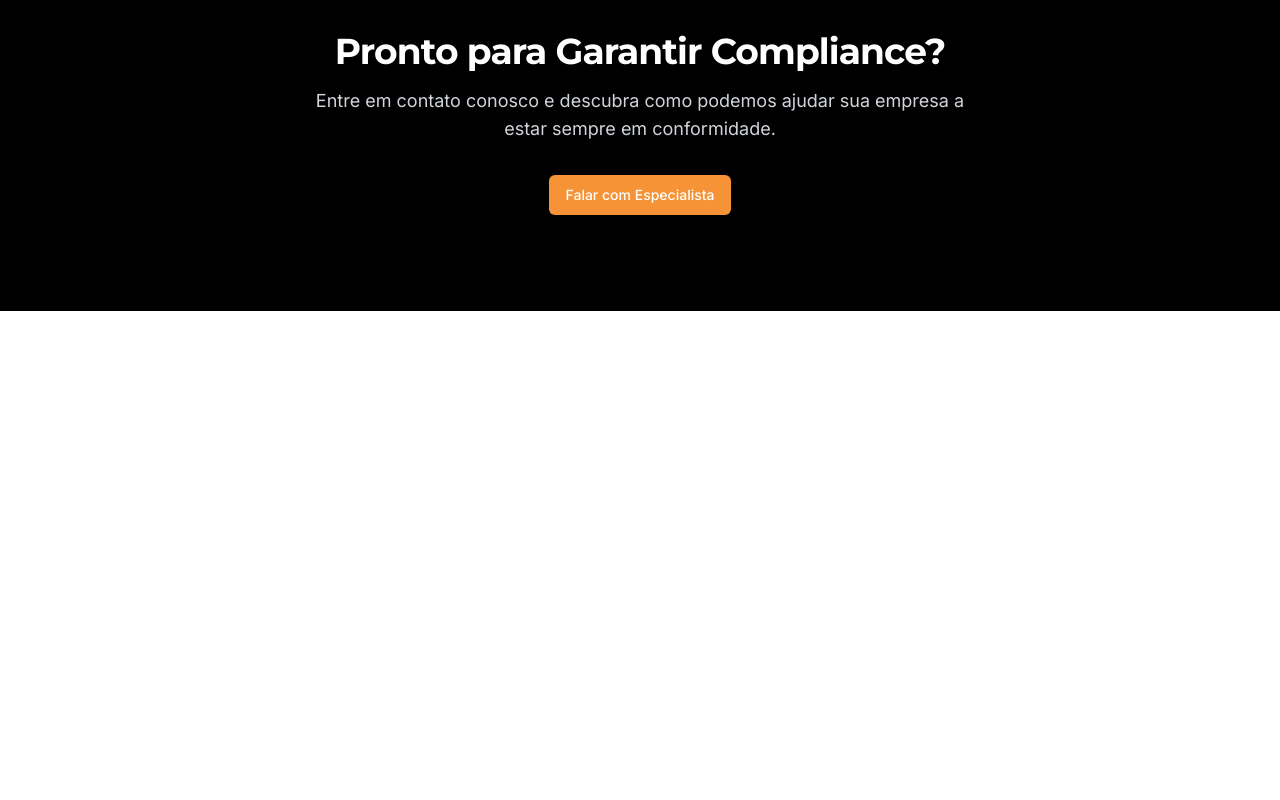
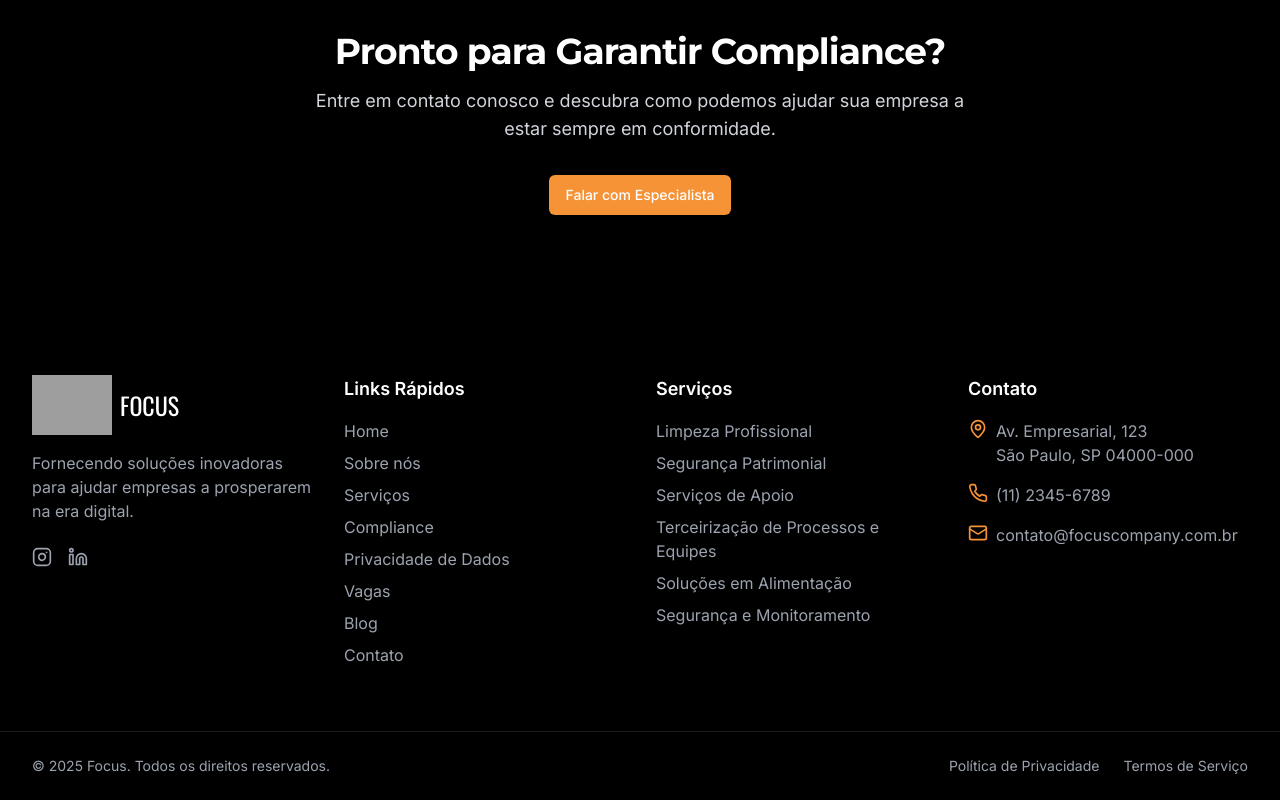
Before and after one commit to gabrielmartins88/focus-site-final, a Next.js app: page /compliance in a window 1280 px wide. Shown: the part 1950-2750 px from the top of the page. Before the commit the page ends 2261 px from the top, so only its background shows below. Built offline with nearby package versions, Linux system fonts and the light colour scheme; grey boxes are pictures that could not be loaded.

Commit message:
feat: add Footer component to compliance page
Include main footer for consistent page structure

#VERCEL_SKIP

Co-authored-by: null <187574287+gabrielmartins88@users.noreply.github.com>

```diff
--- a/app/compliance/page.tsx
+++ b/app/compliance/page.tsx
@@ -3,6 +3,7 @@ import { Button } from "@/components/ui/button"
 import { Shield, FileText, Users, Lock, CheckCircle, AlertTriangle } from "lucide-react"
 import Link from "next/link"
 import { Header } from "@/components/header"
+import { Footer } from "@/components/footer"
 
 export default function CompliancePage() {
   return (
@@ -203,6 +204,8 @@ export default function CompliancePage() {
           </div>
         </div>
       </section>
+
+      <Footer />
     </div>
   )
 }
```
